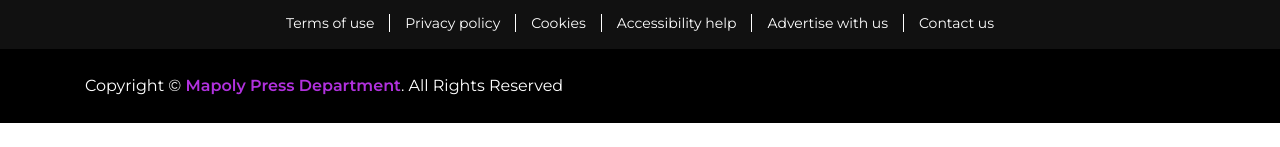
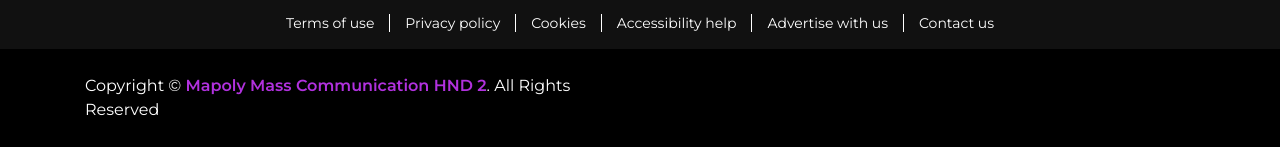
Before and after one commit to Ay-Coder1/BlogWeb, a plain HTML site: page index.html in a window 1280 px wide. Shown: the part 2681-2828 px from the top of the page. Before the commit the page ends 2804 px from the top, so only its background shows below. Drawn offline with nearby package versions, Linux system fonts and the light colour scheme.

Commit message:
Update index.html

```diff
--- a/index.html
+++ b/index.html
@@ -2,7 +2,7 @@
 <html lang="en">
 <head>
 <meta charset="utf-8">
-<title>Mapoly Press Department Project</title>
+<title>Mapoly Mass Communication HND 2</title>
 <meta content="width=device-width, initial-scale=1.0" name="viewport">
 <meta content="Mapoly Press Department Project" name="keywords">
 <meta content="Mapoly Press Department Project" name="description">
@@ -692,7 +692,7 @@ Lorem ipsum dolor sit amet, consectetur adipiscing elit. Vivamus sed porta dui.
 <div class="container">
 <div class="row">
 <div class="col-md-6 copyright">
-<p>Copyright &copy; <a href="#">Mapoly Press Department</a>. All Rights Reserved</p>
+<p>Copyright &copy; <a href="#">Mapoly Mass Communication HND 2</a>. All Rights Reserved</p>
 </div>
 
 
```
